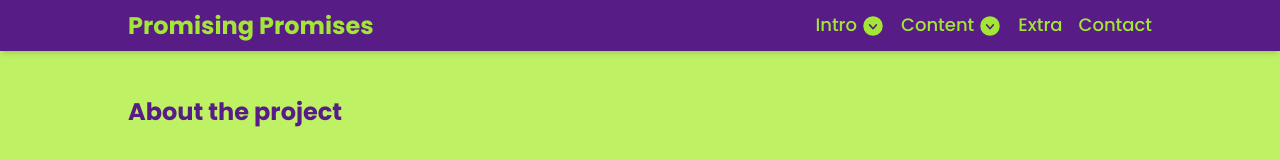
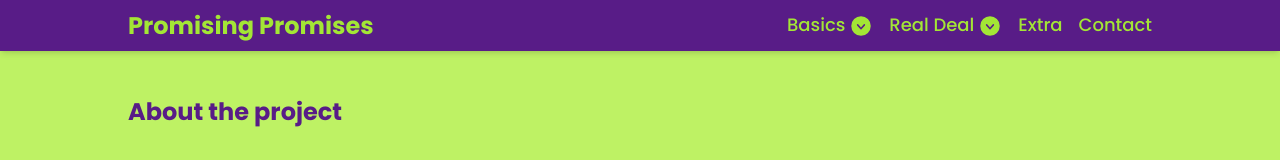
Before and after one commit to Bmullerc/promise-app, a React (Vite) app: page / in a window 1280 px wide. Shown: the top 160 px of the page. Built offline with nearby package versions, Linux system fonts and the light colour scheme.

Commit message:
update: change xml/json to extra content

```diff
--- a/src/components/Extra.tsx
+++ b/src/components/Extra.tsx
@@ -1,15 +1,12 @@
+import JSON from "./content/ExtraContent/JSON";
+import XML from "./content/ExtraContent/XML";
+
 export function Extra() {
   return (
     <article id="extra" className="my-20">
-      <h2 className="text-3xl font-bold border-b-8 w-fit border-purple-400 rounded-md pb-1">A little Extra</h2>
-      <p className="mt-4">Lorem ipsum dolor sit amet consectetur adipisicing elit. Laborum qui non perspiciatis doloribus repudiandae, nostrum officiis, et molestiae reprehenderit possimus dolorum iste fuga, adipisci quasi excepturi ipsa animi ducimus esse.</p>
-
-      <h2 className="text-3xl font-bold border-b-8 w-fit border-purple-400 rounded-md pb-1 mt-10">Todo</h2>
-      <ul className="flex flex-col gap-2 mt-4 list-inside list-disc marker:text-lime-500 marker:text-xl">
-        <li>Add Juicy Tips to stuff</li>
-
-      </ul>
-
+      <h2 className="text-3xl font-bold border-b-8 w-fit border-purple-400 rounded-md pb-1 mb-10">A little Extra</h2>
+      <XML />
+      <JSON />
     </article>
   )
 }
--- a/src/components/Intro.tsx
+++ b/src/components/Intro.tsx
@@ -3,8 +3,6 @@ import { Callbacks } from "./content/IntroContent/Callbacks";
 import { HTTP } from "./content/IntroContent/HTTP";
 import HTTPstatus from "./content/IntroContent/HTTPstatus";
 import { RESTful } from "./content/IntroContent/RESTful";
-import XML from "./content/IntroContent/XML";
-import JSON from "./content/IntroContent/JSON";
 
 export function Intro() {
   return (
@@ -19,8 +17,6 @@ export function Intro() {
       <HTTPstatus />
       <API />
       <RESTful />
-      <XML />
-      <JSON />
       <Callbacks />
 
     </article>
--- a/src/components/Navbar.tsx
+++ b/src/components/Navbar.tsx
@@ -9,7 +9,7 @@ export function Navbar() {
       <ul className="flex md:justify-center gap-4 font-medium">
 
         <Menu>
-          <a href="#intro" className="hover:text-purple-500 hover:-translate-y-1 transition-all duration-150 ease-in">Intro </a>
+          <a href="#intro" className="hover:text-purple-500 hover:-translate-y-1 transition-all duration-150 ease-in">Basics </a>
 
           <Menu.Button className="-ml-3 hover:text-purple-500 hover:-translate-y-1 transition-all duration-150 ease-in">
             <CaretCircleDown size={24} weight="fill" />
@@ -51,7 +51,7 @@ export function Navbar() {
 
         <Menu>
 
-          <a href="#content" className="inline-block hover:text-purple-500 transition-all duration-150 ease-in hover:-translate-y-1">Content</a>
+          <a href="#content" className="inline-block hover:text-purple-500 transition-all duration-150 ease-in hover:-translate-y-1">Real Deal</a>
 
           <Menu.Button className="-ml-3 hover:text-purple-500 hover:-translate-y-1 transition-all duration-150 ease-in">
             <CaretCircleDown size={24} weight="fill" />
```
Also changed, not shown: src/components/content/ExtraContent/JSON.tsx (renamed from src/components/content/IntroContent/JSON.tsx), src/components/content/ExtraContent/XML.tsx (renamed from src/components/content/IntroContent/XML.tsx).
